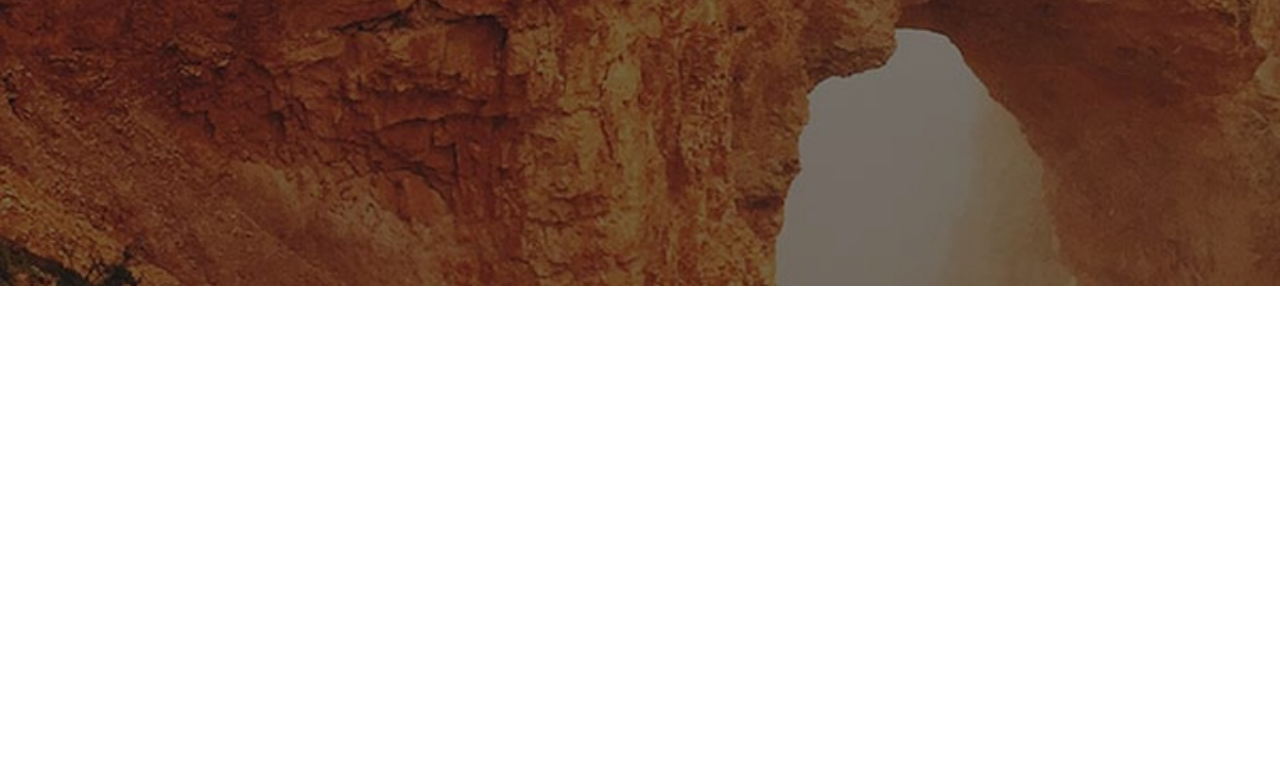
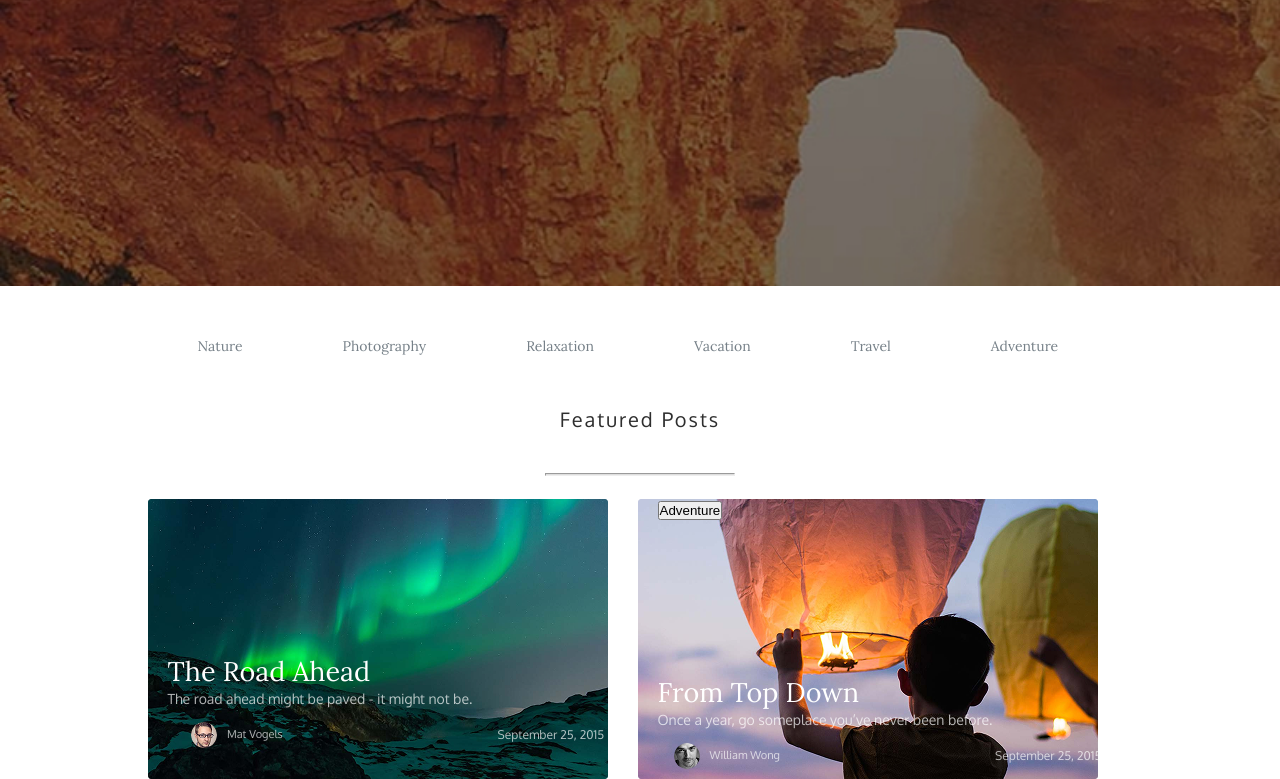
Before and after one commit to Marisabellka/Escape, a plain HTML site: page index.html in a window 1280 px wide. Shown: the part 554-1333 px from the top of the page. Before the commit the page ends 840 px from the top, so only its background shows below. Drawn offline with Linux system fonts and the light colour scheme.

Commit message:
секция пост, недоцентрировано

```diff
--- a/index.html
+++ b/index.html
@@ -45,6 +45,69 @@
       </div>
     </section>
 
+    <section class="list-page">
+      <div class="container">
+        <ul class="list">
+          <li class="list-page__item">
+          <a href="" class="list-page__link">Nature</a>
+          </li>
+
+          <li class="list-page__item">
+            <a href="" class="list-page__link">Photography</a>
+            </li>
+            <li class="list-page__item">
+              <a href="" class="list-page__link">Relaxation</a>
+              </li>
+
+              <li class="list-page__item">
+                <a href="" class="list-page__link">Vacation</a>
+                </li>
+
+                <li class="list-page__item">
+                  <a href="" class="list-page__link">Travel</a>
+                  </li>
+
+                  <li class="list-page__item">
+                    <a href="" class="list-page__link">Adventure</a>
+                    </li>
+
+
+        </ul>
+      </div>
+    </section>
+
+    <section class="post">
+      <div class="container">
+        <h2 class="post__title">Featured Posts</h2>
+        <hr class="post__line">
+        <ul class="post__list">
+          <li class="post__item">
+            <h2 class="post__card__title post-card-title">The Road Ahead</h2>
+            <p class="post__card__text post-card-text">The road ahead might be paved - it might not be.</p>
+
+            <div class="container__post">
+              <img src="./foto/face1.png" alt="">
+              <p class="post__card__name post-card-name">Mat Vogels</p>
+            <p class="post__card_text__date post-card-text-date">September 25, 2015</p>
+            </div>
+          </li>
+
+          <li class="post__items">
+            <button class="post__button">Adventure</button>
+            <h2 class="post__card__title post-card-title">From Top Down</h2>
+            <p class="post__card__text post-card-text">Once a year, go someplace you’ve never been before.</p>
+
+            <div class="container__post">
+              <img src="./foto/face2.png" alt="">
+              <p class="post__card__name post-card-name">William Wong</p>
+            <p class="post__card_text__date post-card-text-date">September 25, 2015</p>
+            </div>
+          </li>
+
+        </ul>
+      </div>
+    </section>
+
 
 
     </main>
--- a/style.css
+++ b/style.css
@@ -134,3 +134,147 @@ margin: 30px;
 .hero-page__link:visited{
     color: #fff;
 }
+
+.list-page {
+}
+.container {
+}
+.list {
+    color: #768088;
+    display: flex;
+    text-align: center;
+
+
+font-family: Lora;
+font-size: 14px;
+font-weight: 400;
+line-height: 20px; /* 142.857% */
+}
+.list-page__item {
+    list-style: none;
+    margin: 50px;
+    pading: 22px;
+}
+.list-page__link {
+    text-decoration: none;
+
+}
+
+
+.post {
+
+}
+.container {
+}
+.post__title {
+    color: #2E2E2E;
+text-align: center;
+font-size: 20px;
+font-weight: 400;
+line-height: 27px; /* 135% */
+letter-spacing: 2px;
+padding-bottom: 40px;
+}
+
+.post__line{
+    width: 188px;
+height: 1px;
+background: #DEDEDE;
+margin: auto;
+margin-bottom: 23px;
+}
+.post__list {
+    display: flex;
+    border-radius: 3px;
+    list-style: none;
+
+
+}
+.post__item {
+    background: url(./foto/background1.png);
+    background-repeat: no-repeat;
+    width: 460px;
+height: 280px;
+flex-shrink: 0;
+padding-left: 20px;
+margin-right: 10px;
+}
+
+
+.post__items{
+    background: url(./foto/background2.png);
+    background-repeat: no-repeat;
+    width: 460px;
+height: 280px;
+flex-shrink: 0;
+padding-left: 20px;
+margin-right: 10px;
+}
+.post__card__title {
+    margin-top: 157px;
+    color: #FFF;
+font-family: Lora;
+font-size: 27px;
+font-weight: 400;
+line-height: 30px; /* 111.111% */
+}
+.post-card-title {
+}
+.post__card__text {
+    margin-bottom: 6px;
+    color: rgba(255, 255, 255, 0.70);
+font-size: 14px;
+font-weight: 400;
+line-height: 25px; /* 178.571% */
+}
+.post-card-text {
+}
+
+.container__post{
+    display: flex;
+    justify-content: center;
+    align-items: center;
+    width: 100%;
+
+}
+
+.container__post img {
+    margin-right: 10px;
+    width: 26px;
+height: 26px;
+flex-shrink: 0;
+border-radius: 60px;
+}
+.post__card__name {
+    margin-right: 215px;
+    color: rgba(255, 255, 255, 0.70);
+font-size: 11px;
+font-style: normal;
+font-weight: 400;
+line-height: 35px; /* 318.182% */
+
+}
+.post-card-name {
+}
+.post__card_text__date {
+    color: rgba(255, 255, 255, 0.70);
+font-size: 12px;
+font-weight: 400;
+line-height: 35px; /* 291.667% */
+
+.post-card-text-date {
+}
+.post__button {
+    width: 87px;
+height: 26px;
+flex-shrink: 0;
+color: #FFF;
+font-size: 12px;
+font-weight: 400;
+line-height: 13px; /* 108.333% */
+text-transform: uppercase;
+border-radius: 2px;
+background: #DD783F;
+margin: 20px;
+margin-left: 20px;
+}
```
Also changed, not shown: foto/background1.png (added), foto/background2.png (added), foto/face1.png (added), foto/face2.png (added).
